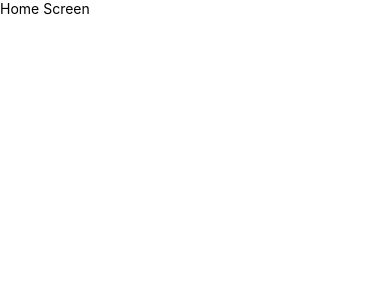
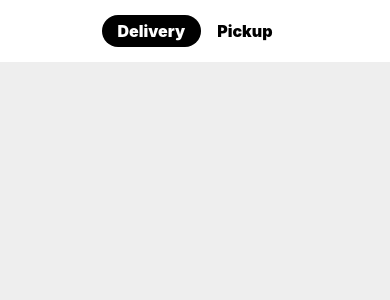
Before and after one commit to codewithdarkwa/food-delivery, a React Native app: screen / in a window 390 px wide. Shown: the top 300 px of the page. Built offline with nearby package versions, Linux system fonts and the light colour scheme.

Commit message:
done with the header tabs

```diff
--- a/components/HeaderTabs.js
+++ b/components/HeaderTabs.js
@@ -1,9 +1,37 @@
-import { View, Text } from 'react-native'
+import { useState } from 'react'
+import { View, Text, TouchableOpacity } from 'react-native'
 
 export default function HeaderTabs(){
+ const [ activeTab, setActivetab ] = useState('Delivery')
     return(
-        <View>
-            <Text>Header Tabs</Text>
+        <View style={{flexDirection:"row", alignSelf:'center'}}>
+            <HeaderButton text="Delivery"
+              btnColor="#000"
+              txtColor="#fff"
+              activeTab ={activeTab}
+              setActivetab={setActivetab}
+              />
+            <HeaderButton text="Pickup"
+              btnColor="#fff"
+             txtColor="#000"
+             activeTab ={activeTab}
+             setActivetab={setActivetab}
+             />
         </View>
     )
 }
+
+ const HeaderButton = ({text,btnColor,txtColor,activeTab,setActivetab})=>(
+    <View>
+        <TouchableOpacity
+        onPress={()=>setActivetab(text)}
+        style={{
+          backgroundColor:activeTab ===text ? '#000': '#fff',
+          paddingVertical:6,
+          paddingHorizontal:16,
+          borderRadius:30
+        }}>
+            <Text style={{color:activeTab===text ?'#fff':'#000',fontSize:16,fontWeight:900}}>{text}</Text>
+        </TouchableOpacity>
+    </View>
+ )
--- /dev/null
+++ b/components/SearchBar.js
@@ -0,0 +1 @@
+import {View, Text} from 'react-native'
--- a/screens/Home.js
+++ b/screens/Home.js
@@ -1,9 +1,12 @@
-import { View, Text } from 'react-native'
+import { View, Text,SafeAreaView } from 'react-native'
+import HeaderTabs from '../components/HeaderTabs'
 
-export default function HeaderTabs(){
+export default function Home(){
     return(
-        <View>
-            <Text>Home Screen</Text>
-        </View>
+        <SafeAreaView style={{backgroundColor:'#eee',flex: 1}}>
+            <View style={{backgroundColor:'#fff',padding:15}}>
+           <HeaderTabs />
+            </View>
+        </SafeAreaView>
     )
 }
```
